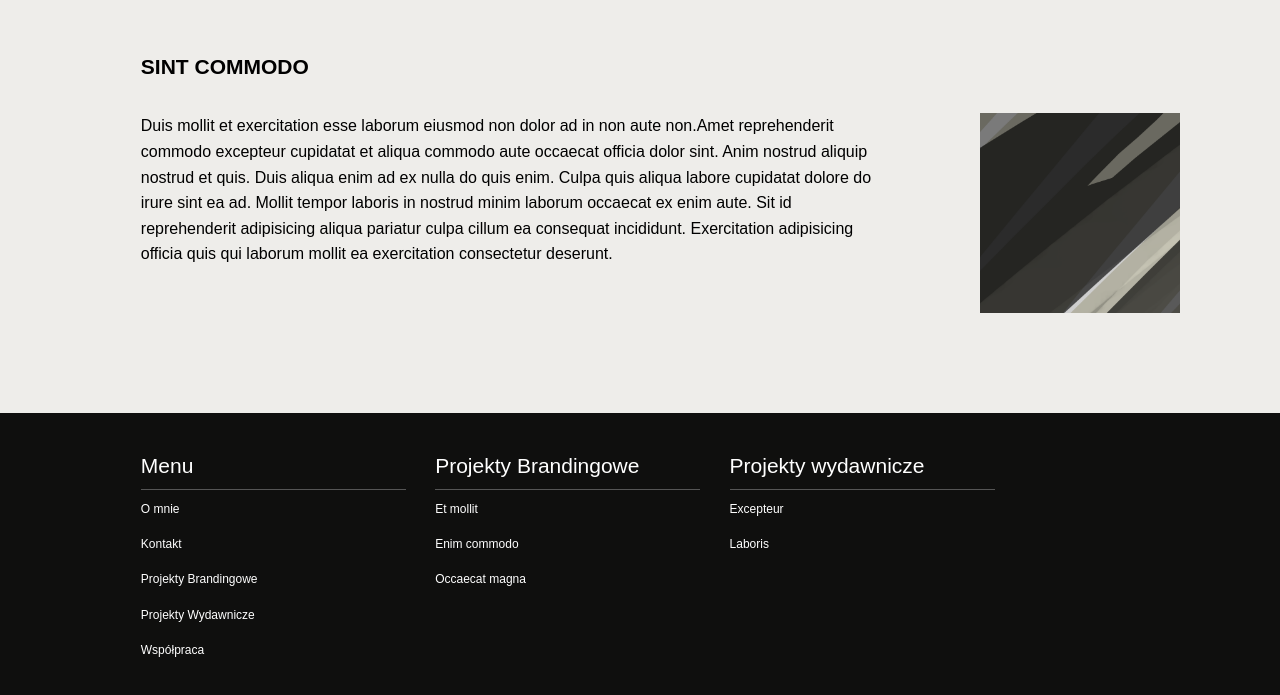
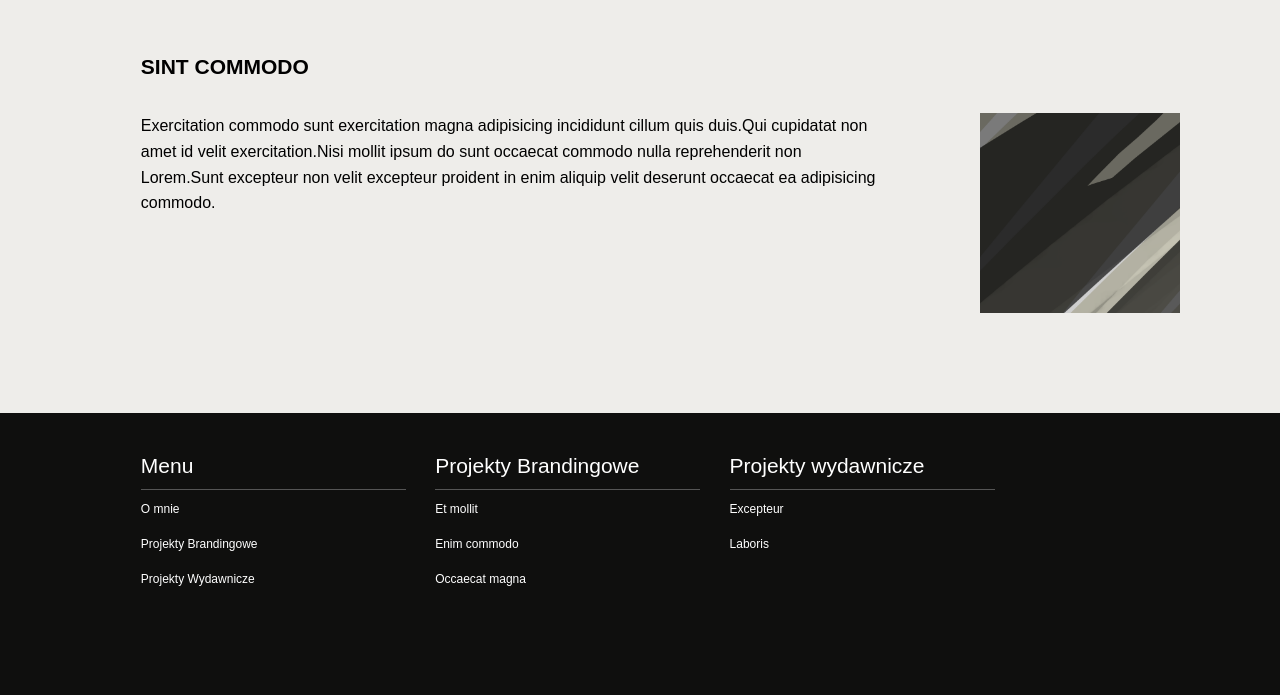
Before and after one commit to Dragonfyle/kingaWojcik, a React (Vite) app: page / in a window 1280 px wide. Shown: the part 2339-3034 px from the top of the page. Built offline with nearby package versions, Linux system fonts and the light colour scheme.

Commit message:
add aboutSectionData for populating AboutSection

```diff
--- a/src/components/Footer/Footer.tsx
+++ b/src/components/Footer/Footer.tsx
@@ -9,14 +9,8 @@ export default function Footer() {
     const middleSectionLinks = ProjectPanelData.branding.content.map((project) => project.projectUrl);
     const rightSectionTitles = ProjectPanelData.editorial.content.map((project) => project.title);
     const rightSectionLinks = ProjectPanelData.branding.content.map((project) => project.projectUrl);
-    const leftSectionTitles = ["O mnie", "Kontakt", "Projekty Brandingowe", "Projekty Wydawnicze", "Współpraca"];
-    const leftSectionLinks = [
-        CONFIG.PATHS.ABOUT,
-        CONFIG.PATHS.CONTACT,
-        CONFIG.PATHS.BRANDING_SECTION,
-        CONFIG.PATHS.EDITORIAL_SECTION,
-        CONFIG.PATHS.COLLABORATION,
-    ];
+    const leftSectionTitles = ["O mnie", "Projekty Brandingowe", "Projekty Wydawnicze"];
+    const leftSectionLinks = [CONFIG.PATHS.ABOUT, CONFIG.PATHS.BRANDING_SECTION, CONFIG.PATHS.EDITORIAL_SECTION];
 
     return (
         <P.Wrapper>
--- a/src/components/HomePage/AboutSection/AboutSection.tsx
+++ b/src/components/HomePage/AboutSection/AboutSection.tsx
@@ -1,11 +1,16 @@
 import { wspolpraca } from "../Carousel/CarouselSlide/CarouselSlide.utils";
 import Flexbox from "../../generics/Flexbox/Flexbox";
 import Text from "../../generics/Text/Text";
-import * as P from "./AboutSection.parts";
 import { Link } from "react-router-dom";
 import { CONFIG } from "../../../constants/config";
+import * as P from "./AboutSection.parts";
+import { AboutSectionData } from "../../../data/aboutSectionData";
 
-export default function AboutSection() {
+interface AboutSectionProps {
+    source: AboutSectionData;
+}
+
+export default function AboutSection({ source }: AboutSectionProps) {
     const aboutPageUrl = CONFIG.PATHS.ABOUT;
 
     return (
@@ -18,16 +23,8 @@ export default function AboutSection() {
                         </Text>
                     </P.StyledHeader>
                     <Flexbox $wrap="nowrap" $colGap="100px">
-                        <Text>
-                            Duis mollit et exercitation esse laborum eiusmod non dolor ad in non aute non.Amet
-                            reprehenderit commodo excepteur cupidatat et aliqua commodo aute occaecat officia dolor
-                            sint. Anim nostrud aliquip nostrud et quis. Duis aliqua enim ad ex nulla do quis enim. Culpa
-                            quis aliqua labore cupidatat dolore do irure sint ea ad. Mollit tempor laboris in nostrud
-                            minim laborum occaecat ex enim aute. Sit id reprehenderit adipisicing aliqua pariatur culpa
-                            cillum ea consequat incididunt. Exercitation adipisicing officia quis qui laborum mollit ea
-                            exercitation consectetur deserunt.
-                        </Text>
-                        <img src={wspolpraca[0]} width={200} />
+                        <Text>{source.description}</Text>
+                        <img src={source.imgUrl} width={200} />
                     </Flexbox>
                 </Flexbox>
             </Link>
--- a/src/components/HomePage/HomeContent/HomeContent.tsx
+++ b/src/components/HomePage/HomeContent/HomeContent.tsx
@@ -3,6 +3,7 @@ import ProjectSection from "../ProjectsSection/ProjectsSection";
 import { ProjectPanelData } from "../../../data/projectPanelData";
 import AboutSection from "../AboutSection/AboutSection";
 import ScrollToAnchor from "../../../utils/scrollToAnchor";
+import { aboutSectionData } from "../../../data/aboutSectionData";
 
 export default function HomeContent() {
     return (
@@ -11,7 +12,7 @@ export default function HomeContent() {
             <ProjectSection id="brandingowe" source={ProjectPanelData.branding} />
             <ProjectSection id="wydawnicze" source={ProjectPanelData.editorial} />
             {/* <ProjectSection /> */}
-            <AboutSection />
+            <AboutSection source={aboutSectionData} />
         </P.Wrapper>
     );
 }
--- a/src/components/generics/TabNavigation/TabNavigation.tsx
+++ b/src/components/generics/TabNavigation/TabNavigation.tsx
@@ -1,8 +1,8 @@
 import { AboutGalleryContent } from "../../../types/AboutGallery.types";
 import { ProjectContent } from "../../../types/tabbedGallery.types";
 import Button from "../Button/Button";
-import NextIcon from "../NavIcon/Next/Next";
-import PreviousIcon from "../NavIcon/Previous/Previous";
+// import NextIcon from "../NavIcon/Next/Next";
+// import PreviousIcon from "../NavIcon/Previous/Previous";
 import Text from "../Text/Text";
 import * as P from "./TabNavigation.parts";
 
@@ -15,8 +15,8 @@ interface TabNavigation {
 export default function TabNavigation({ source, activeTab, onClick }: TabNavigation) {
     const tabNames = source.map(({ tabName }) => tabName);
     const numTabs = tabNames.length;
-    const previousTabIdx = Math.max(activeTab - 1, 0);
-    const nextTabIdx = Math.min(activeTab + 1, numTabs - 1);
+    // const previousTabIdx = Math.max(activeTab - 1, 0);
+    // const nextTabIdx = Math.min(activeTab + 1, numTabs - 1);
 
     function getButtons(tabNames: string[]) {
         return tabNames.map((tabName, idx) => (
@@ -28,9 +28,9 @@ export default function TabNavigation({ source, activeTab, onClick }: TabNavigat
 
     return (
         <P.StyledMenu>
-            <PreviousIcon onClick={() => onClick(previousTabIdx)} $size="50px" />
+            {/* <PreviousIcon onClick={() => onClick(previousTabIdx)} $size="50px" /> */}
             {getButtons(tabNames)}
-            <NextIcon onClick={() => onClick(nextTabIdx)} $size="50px" />
+            {/* <NextIcon onClick={() => onClick(nextTabIdx)} $size="50px" /> */}
         </P.StyledMenu>
     );
 }
--- /dev/null
+++ b/src/data/aboutSectionData.ts
@@ -0,0 +1,18 @@
+import { wspolpraca } from "../components/HomePage/Carousel/CarouselSlide/CarouselSlide.utils";
+
+interface AboutSectionData {
+    imgUrl: string;
+    header: string;
+    description: string;
+}
+
+const aboutSectionData: AboutSectionData = {
+    imgUrl: wspolpraca[0],
+    header: "Nostrud proident.",
+    description:
+        "Exercitation commodo sunt exercitation magna adipisicing incididunt cillum quis duis.Qui cupidatat non amet id velit exercitation.Nisi mollit ipsum do sunt occaecat commodo nulla reprehenderit non Lorem.Sunt excepteur non velit excepteur proident in enim aliquip velit deserunt occaecat ea adipisicing commodo.",
+};
+
+export type { AboutSectionData };
+
+export { aboutSectionData };
```
